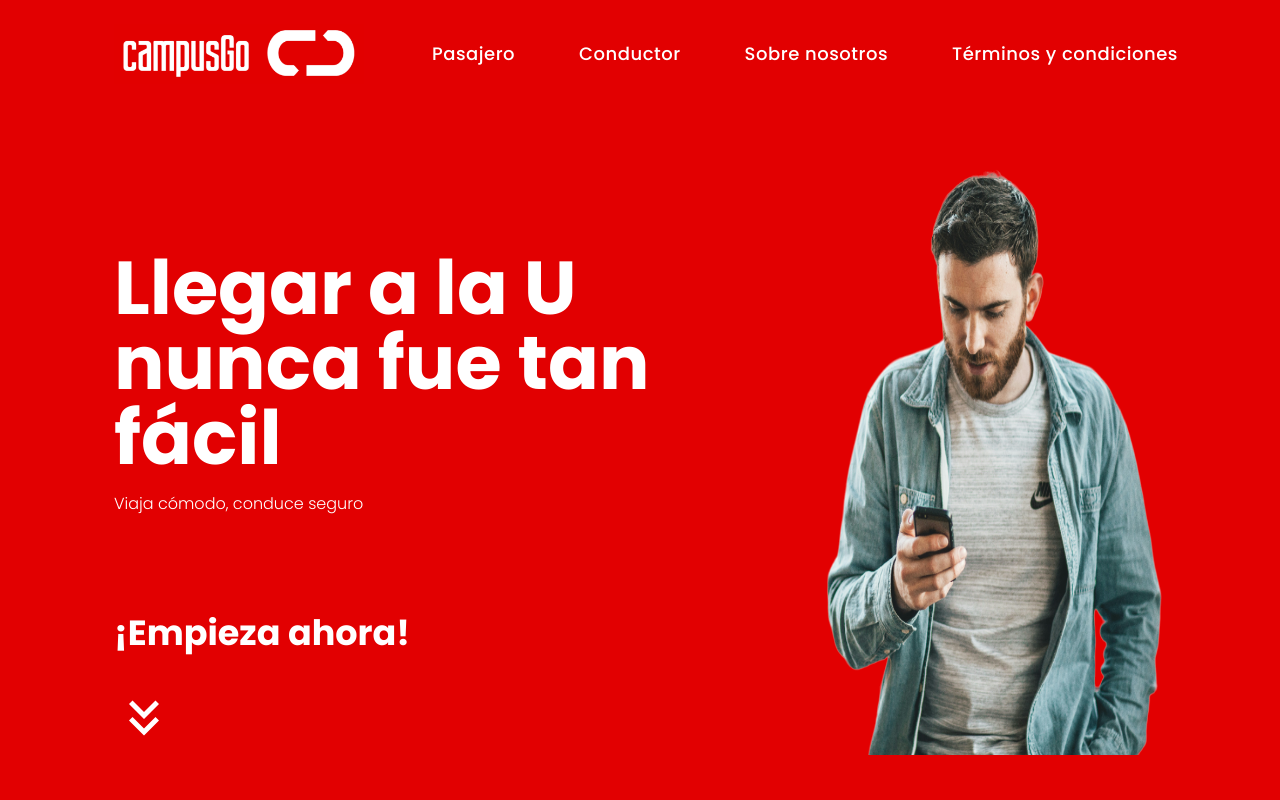
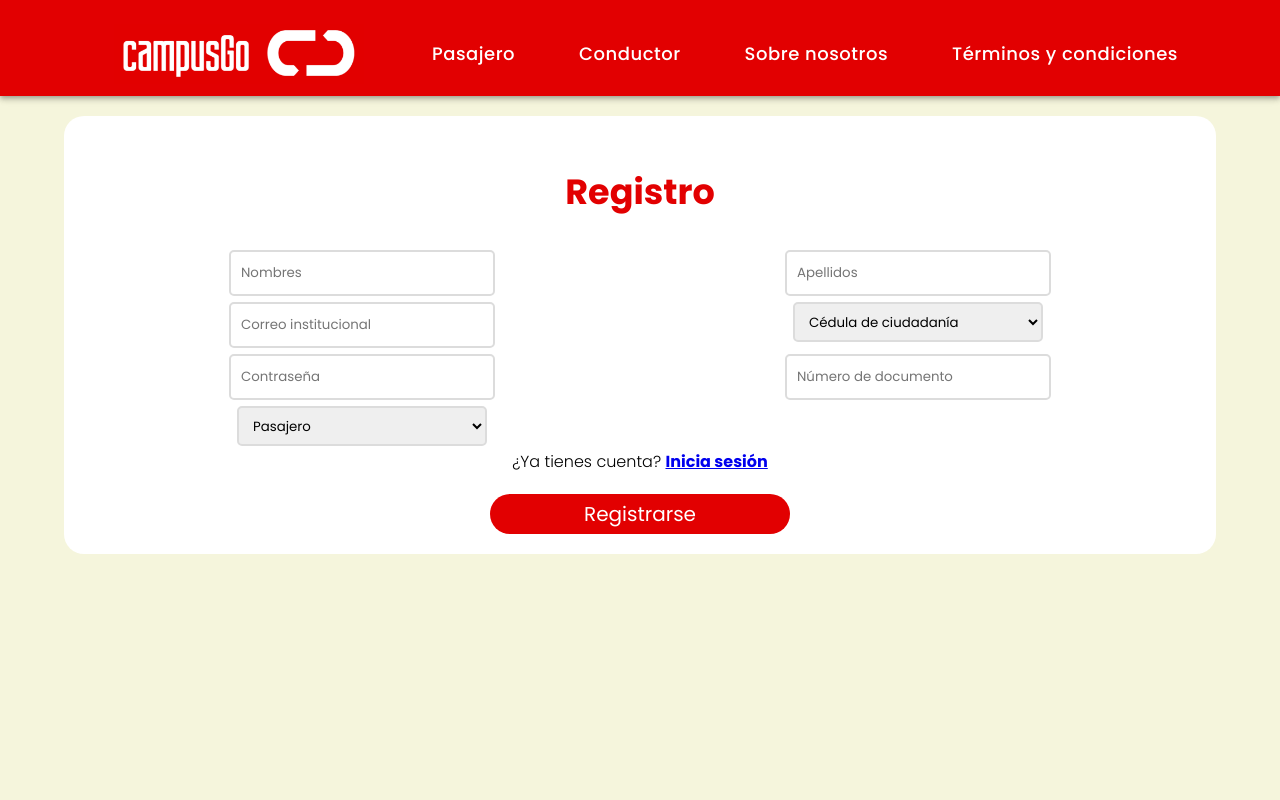
Before and after one commit to campusgo-rocket/campusgo-frontend, a React (Vite) app: page /signup in a window 1280 px wide. Shown: the top 800 px of the page. Built offline with nearby package versions, Linux system fonts and the light colour scheme.

Commit message:
:construction: create form signup components

```diff
--- a/package.json
+++ b/package.json
@@ -25,6 +25,7 @@
     "eslint-plugin-react": "^7.34.1",
     "eslint-plugin-react-hooks": "^4.6.0",
     "eslint-plugin-react-refresh": "^0.4.6",
+    "react-router-dom": "^6.23.0",
     "vite": "^5.2.0"
   }
 }
--- a/src/App.css
+++ b/src/App.css
@@ -50,3 +50,28 @@
     font-weight: 700;
     font-style: normal;
 }
+
+.btn {
+    font-family: "Poppins", sans-serif;
+    font-size: 20px;
+    border-radius: 25px;
+    height: 40px;
+    width: 300px;
+    border-style: none;
+    margin-top: 20px;
+}
+
+.btn-primary {
+    color: var(--white-color);
+    background-color: var(--primary-color);
+}
+
+.input-form {
+    font-family: "Poppins", sans-serif;
+    height: 40px;
+    width: 250px;
+    margin: 3px;
+    padding-left: 10px;
+    border-radius: 5px;
+    border: 2px solid #dcdcdc;
+}
--- a/src/App.jsx
+++ b/src/App.jsx
@@ -1,13 +1,25 @@
+import { BrowserRouter, Route, Routes } from 'react-router-dom'
 import AppBarComponent from './components/AppBarComponent/AppBarComponent'
 import SectionHome from './views/landingPage/SectionHome'
 import SectionRegisterLogin from './views/landingPage/SectionRegisterLogin'
+import SectionSignUp from './views/signUp/SectionSignUp'
 
 function App() {
   return (
     <>
       <AppBarComponent/>
-      <SectionHome/>
-      <SectionRegisterLogin/>
+      <BrowserRouter>
+        <Routes>
+          <Route path="/" element={
+            <>
+              <SectionHome />
+              <SectionRegisterLogin />
+            </>
+          }>
+          </Route>
+          <Route path="signup" element={<SectionSignUp />} />
+        </Routes>
+      </BrowserRouter>
     </>
   )
 }
--- a/src/components/AppBarComponent/AppBarComponent.jsx
+++ b/src/components/AppBarComponent/AppBarComponent.jsx
@@ -27,14 +27,14 @@ function AppBarComponent() {
   };
 
   return (
-    <AppBar position="static" sx={{backgroundColor: '#e20001', height: '20vh'}}>
+    <AppBar position="static" sx={{backgroundColor: '#e20001', height: '12vh'}}>
       <Container maxWidth="xl">
         <Toolbar disableGutters>
           <Typography
             variant="h6"
             noWrap
             component="a"
-            href=""
+            href="/"
             sx={{
               mr: 2,
               display: { xs: 'none', md: 'flex' },
--- /dev/null
+++ b/src/services/authService.js
@@ -0,0 +1,21 @@
+export const postUser = async (user) => {
+    try {
+        const response = await fetch('BASEURL', {
+            method: 'POST',
+            headers: {
+                'Content-Type': 'application/json',
+            },
+            body: JSON.stringify(user),
+        });
+
+        if (!response.ok) {
+            throw new Error('Network response was not ok');
+        }
+
+        const data = await response.json();
+        return data;
+    } catch (error) {
+        console.error('Error posting user: ', error);
+        throw error;
+    }
+};
--- /dev/null
+++ b/src/views/signUp/SectionSignUp.jsx
@@ -0,0 +1,12 @@
+import React from "react";
+import FormSignUp from "./components/FormSignUp";
+
+function SectionSignUp() {
+    return (
+        <>
+            <FormSignUp />
+        </>
+    )
+}
+
+export default SectionSignUp;
--- /dev/null
+++ b/src/views/signUp/components/FormSignUp.css
@@ -0,0 +1,22 @@
+@import url('../../../App.css');
+
+body {
+    background-color: beige;
+}
+
+button, a {
+    cursor: pointer;
+}
+
+.title-form {
+    color: var(--primary-color);
+}
+
+.card-form {
+    background-color: var(--white-color);
+    margin-top: 20px;
+    border-radius: 20px;
+    padding: 20px;
+    align-items: center;
+    text-align: center;
+}
--- /dev/null
+++ b/src/views/signUp/components/FormSignUp.jsx
@@ -0,0 +1,123 @@
+import React, { useState } from "react"
+import './FormSignUp.css'
+import { Container, FormControl, Grid } from "@mui/material"
+import { postUser } from './../../../services/authService'
+
+function FormSignUp() {
+
+    const [firstName, setFirstName] = useState('');
+    const [lastName, setLastName] = useState('');
+    const [email, setEmail] = useState('');
+    const [password, setPassword] = useState('');
+    const [idUser, setIdUser] = useState(0);
+    const [typeUser, setTypeUser] = useState('passenger');
+    const [documentType, setDocumentType] = useState('CC');
+
+    const handleChangeFirstName = (e) => {
+        setFirstName(e.target.value);
+    }
+
+    const handleChangeLastName = (e) => {
+        setLastName(e.target.value);
+    }
+
+    const handleChangeEmail = (e) => {
+        setEmail(e.target.value);
+    }
+
+    const handleChangePassword = (e) => {
+        setPassword(e.target.value);
+    }
+
+    const handleChangeIdUser = (e) => {
+        setIdUser(e.target.value);
+    }
+
+    const handleChangeTypeUser = (e) => {
+        setTypeUser(e.target.value);
+    }
+
+    const handleChangeDocumentType = (e) => {
+        setDocumentType(e.target.value);
+    }
+
+    const saveUser = () => {
+        let user = {
+            first_name: firstName,
+            last_name: lastName,
+            email: email,
+            password: password,
+            id_user: idUser,
+            type: typeUser,
+            document_type: documentType
+        }
+        postUser(user)
+        .then((res) => {
+            console.log(res);
+        })
+        .catch((error) => {
+            console.log(error);
+        })
+    }
+
+    return(
+        <Container>
+            <FormControl>
+                <div className="card-form">
+                    <Grid container className='poppins-light'>
+                        <Grid item xs={12} sm={12} md={12}>
+                            <h2 className="title-form">Registro</h2>
+                        </Grid>
+                        <Grid item xs={12} sm={6} md={6}>
+                            <input className="input-form" onChange={handleChangeFirstName} placeholder="Nombres"></input>
+                        </Grid>
+                        <Grid item xs={12} sm={6} md={6}>
+                            <input className="input-form" onChange={handleChangeLastName} placeholder="Apellidos"></input>
+                        </Grid>
+                        <Grid item xs={12} sm={6} md={6}>
+                            <input className="input-form" onChange={handleChangeEmail} placeholder="Correo institucional"></input>
+                        </Grid>
+                        <Grid item xs={12} sm={6} md={6}>
+                            <select
+                                className="input-form"
+                                onChange={handleChangeDocumentType}
+                                value={documentType}
+                                name="document_type" id="document_type"
+                            >
+                                <option value="CC">Cédula de ciudadanía</option>
+                                <option value="TI">Tarjeta de identidad</option>
+                            </select>
+                        </Grid>
+                        <Grid item xs={12} sm={6} md={6}>
+                            <input className="input-form" onChange={handleChangePassword} placeholder="Contraseña" type="password"></input>
+                        </Grid>
+                        <Grid item xs={12} sm={6} md={6}>
+                            <input className="input-form" onChange={handleChangeIdUser} placeholder="Número de documento"></input>
+                        </Grid>
+                        <Grid item xs={12} sm={6} md={6}>
+                            <select
+                                className="input-form"
+                                onChange={handleChangeTypeUser}
+                                value={typeUser}
+                                name="type"
+                                id="type"
+                            >
+                                <option value="drive">Conductor</option>
+                                <option value="passenger">Pasajero</option>
+                            </select>
+                        </Grid>
+                        <Grid item xs={12} sm={12} md={12}>
+                            <span>¿Ya tienes cuenta? <a href="login"><b>Inicia sesión</b></a></span>
+                        </Grid>
+                        <Grid item xs={12} sm={12} md={12}>
+                            <button className="btn btn-primary" type="submit" onClick={saveUser}>Registrarse</button>
+                        </Grid>
+
+                    </Grid>
+                </div>
+            </FormControl>
+        </Container>
+    )
+}
+
+export default FormSignUp
```
Also changed, not shown: src/views/login/SectionLogin.jsx (added, +9 -0 lines), 2 other files (tests, documents, lock files or other folders).
